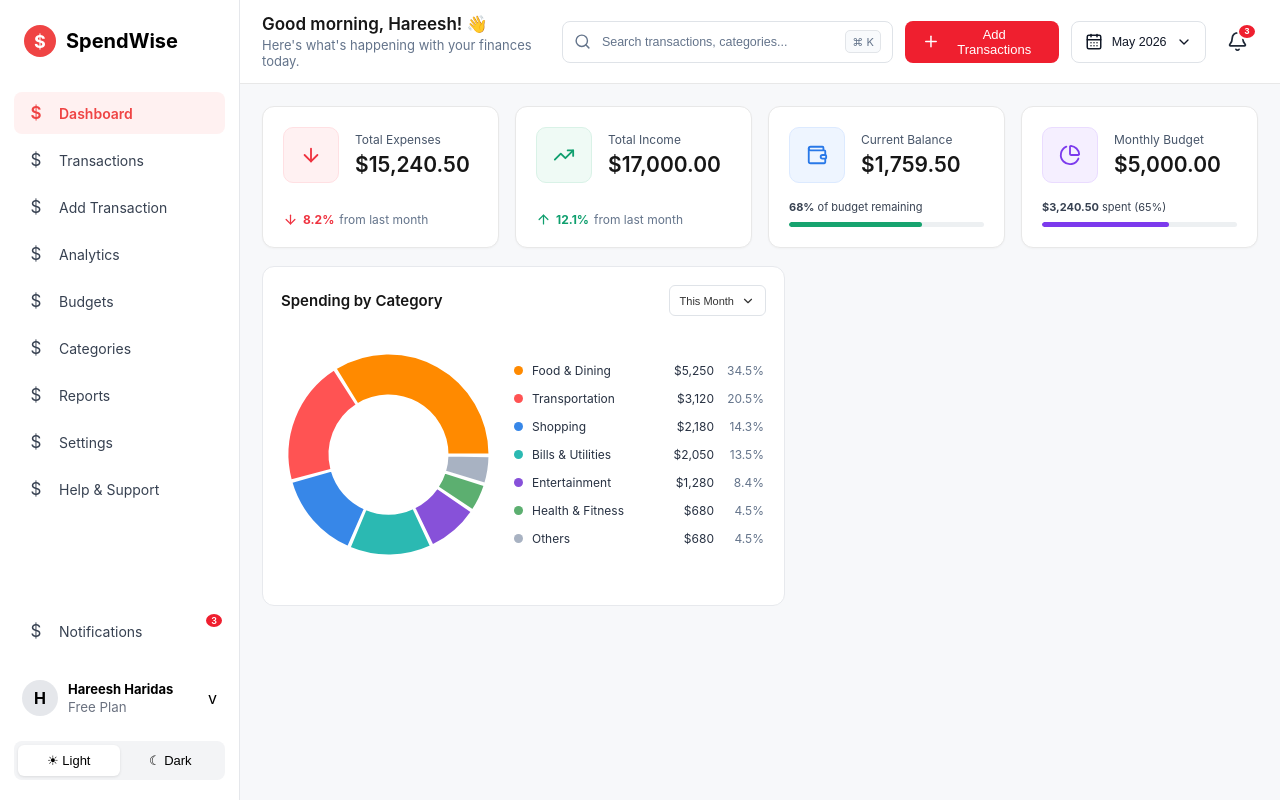
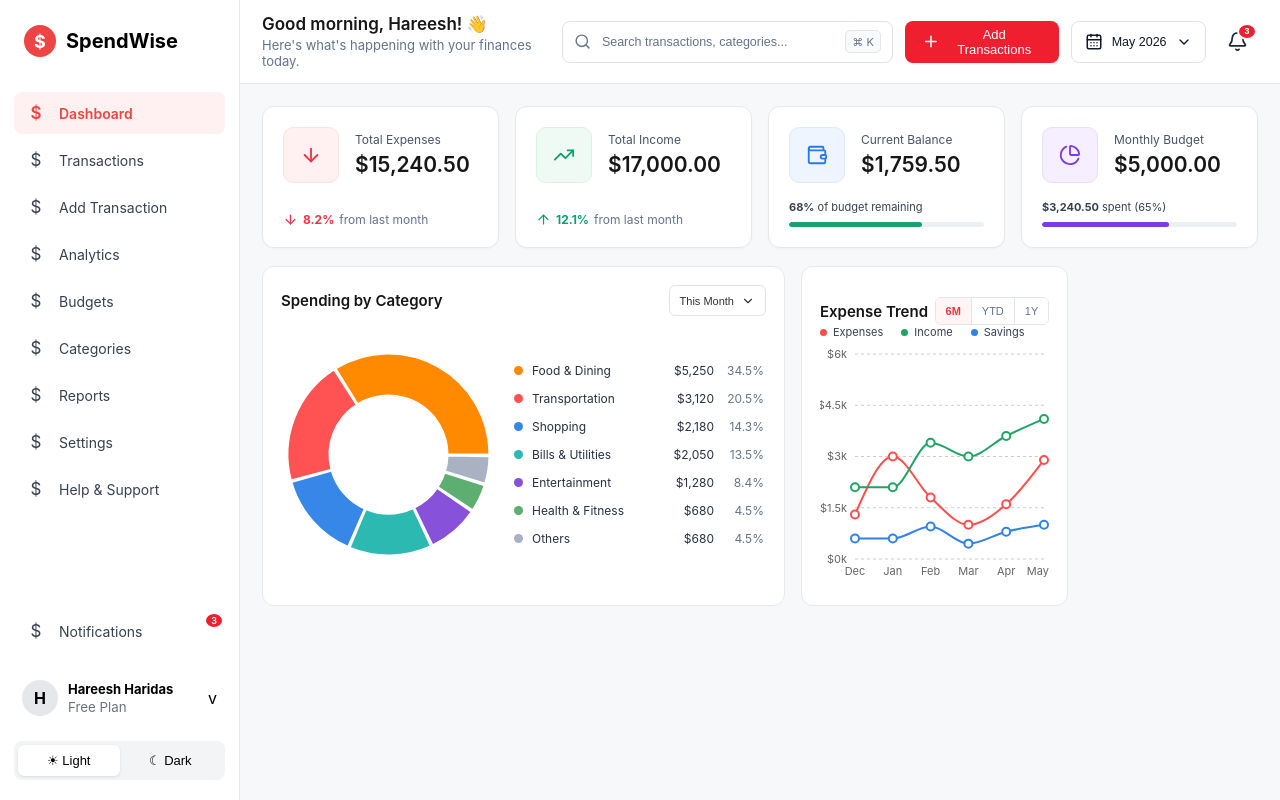
Before and after one commit to Hareesh-Haridas/SpendWise, a React (Vite) app: page / in a window 1280 px wide. Built offline with nearby package versions, Linux system fonts and the light colour scheme.

Commit message:
expense trend UI complete

```diff
--- a/src/App.jsx
+++ b/src/App.jsx
@@ -3,6 +3,7 @@ import Sidebar from './components/Sidebar/Sidebar'
 import Header from './components/Header/Header'
 import SummaryCards from './components/SummaryCards/SummaryCards'
 import SpendingCategory from './components/SpendingCategory/SpendingCategory'
+import ExpenseTrend from './components/ExpenseTrend/ExpenseTrend'
 
 function App() {
   return (
@@ -14,6 +15,7 @@ function App() {
           <SummaryCards />
           <div className='dashboard-grid'>
             <SpendingCategory />
+            <ExpenseTrend />
           </div>
         </div>
       </main>
--- /dev/null
+++ b/src/components/ExpenseTrend/ExpenseTrend.css
@@ -0,0 +1,121 @@
+.expense-trend {
+    width: 100%;
+    height: 340px;
+    background-color: #ffffff;
+    border: 1px solid #e7e9ed;
+    border-radius: 12px;
+    padding: 18px;
+    box-sizing: border-box;
+}
+
+.expense-trend-header {
+    display: flex;
+    align-items: center;
+    justify-content: space-between;
+    margin-top: 12px;
+}
+
+.expense-trend-header h2 {
+    margin: 0;
+    font-size: 15px;
+    font-weight: 600;
+    color: #151515;
+}
+
+.trend-periods {
+    display: flex;
+    align-items: center;
+    border: 1px solid #e2e5e9;
+    border-radius: 6px;
+    overflow: hidden;
+}
+
+.trend-periods button {
+    border: none;
+    background-color: #ffffff;
+    padding: 7px 10px;
+    font-size: 11px;
+    color: #64748b;
+    cursor: pointer;
+}
+
+.trend-periods button+button {
+    border-left: 1px solid #e2e5e9;
+}
+
+.trend-periods button:hover {
+    background-color: #f8f9fa;
+}
+
+.trend-periods button.active {
+    color: #ef3340;
+    font-weight: 600;
+    background-color: #fff5f5;
+}
+
+.trend-legend {
+    display: flex;
+    align-items: center;
+    gap: 18px;
+    margin-bottom: 5px;
+}
+
+.legend-item {
+    display: flex;
+    align-items: center;
+    gap: 6px;
+    font-size: 11px;
+    color: #374151;
+}
+
+.legend-dot {
+    width: 7px;
+    height: 7px;
+    border-radius: 50%;
+}
+
+.expense-dot {
+    background-color: #ff4d4d;
+}
+
+.income-dot {
+    background-color: #20a464;
+}
+
+.savings-dot {
+    background-color: #3182e6;
+}
+
+.trend-chart {
+    width: 100%;
+    height: 245px;
+}
+
+@media (max-width: 900px) {
+
+    .expense-trend {
+        height: 330px;
+    }
+
+    .trend-chart {
+        height: 235px;
+    }
+
+}
+
+
+@media (max-width: 500px) {
+
+    .expense-trend {
+        padding: 15px;
+    }
+
+    .trend-periods button {
+        padding: 6px 7px;
+    }
+
+    .trend-legend {
+        gap: 10px;
+    }
+
+}
--- /dev/null
+++ b/src/components/ExpenseTrend/ExpenseTrend.jsx
@@ -0,0 +1,181 @@
+import {
+    LineChart,
+    Line,
+    XAxis,
+    YAxis,
+    CartesianGrid,
+    Tooltip,
+    ResponsiveContainer
+}
+
+    from "recharts";
+import './ExpenseTrend.css'
+
+import React from 'react'
+
+function ExpenseTrend() {
+
+    const trendData = [{
+        month: "Dec",
+        expenses: 1300,
+        income: 2100,
+        savings: 600
+    },
+    {
+        month: "Jan",
+        expenses: 3000,
+        income: 2100,
+        savings: 600
+    },
+    {
+        month: "Feb",
+        expenses: 1800,
+        income: 3400,
+        savings: 950
+    },
+    {
+        month: "Mar",
+        expenses: 1000,
+        income: 3000,
+        savings: 450
+    },
+    {
+        month: "Apr",
+        expenses: 1600,
+        income: 3600,
+        savings: 800
+    },
+    {
+        month: "May",
+        expenses: 2900,
+        income: 4100,
+        savings: 1000
+    }];
+    return (
+        <section className="expense-trend">
+            <div className="expense-trend-header">
+                <h2>Expense Trend</h2>
+                <div className="trend-periods">
+                    <button className="active">6M</button>
+                    <button>YTD</button>
+                    <button>1Y</button>
+                </div>
+            </div>
+            <div className="trend-legend">
+                <div className="legend-item">
+                    <span className="legend-dot expense-dot"></span>
+                    <span>Expenses</span>
+                </div>
+                <div className="legend-item">
+                    <span className="legend-dot income-dot"></span>
+                    <span>Income</span>
+                </div>
+                <div className="legend-item">
+                    <span className="legend-dot savings-dot"></span>
+                    <span>Savings</span>
+                </div>
+            </div>
+            <div className="trend-chart">
+
+                <ResponsiveContainer
+                    width="100%"
+                    height="100%"
+                >
+
+                    <LineChart
+                        data={trendData}
+                        margin={{
+                            top: 10,
+                            right: 5,
+                            left: 0,
+                            bottom: 0
+                        }}
+                    >
+
+                        <CartesianGrid
+                            strokeDasharray="3 3"
+                            vertical={false}
+                        />
+
+
+                        <XAxis
+                            dataKey="month"
+                            axisLine={false}
+                            tickLine={false}
+                            tick={{
+                                fontSize: 11
+                            }}
+                        />
+
+
+                        <YAxis
+                            axisLine={false}
+                            tickLine={false}
+                            width={35}
+                            tick={{
+                                fontSize: 11
+                            }}
+                            tickFormatter={(value) =>
+                                `$${value / 1000}k`
+                            }
+                        />
+
+
+                        <Tooltip
+                            formatter={(value) =>
+                                `$${value.toLocaleString()}`
+                            }
+                        />
+
+
+                        <Line
+                            type="monotone"
+                            dataKey="expenses"
+                            stroke="#ff4d4d"
+                            strokeWidth={2}
+                            dot={{
+                                r: 4
+                            }}
+                            activeDot={{
+                                r: 5
+                            }}
+                        />
+
+
+                        <Line
+                            type="monotone"
+                            dataKey="income"
+                            stroke="#20a464"
+                            strokeWidth={2}
+                            dot={{
+                                r: 4
+                            }}
+                            activeDot={{
+                                r: 5
+                            }}
+                        />
+
+
+                        <Line
+                            type="monotone"
+                            dataKey="savings"
+                            stroke="#3182e6"
+                            strokeWidth={2}
+                            dot={{
+                                r: 4
+                            }}
+                            activeDot={{
+                                r: 5
+                            }}
+                        />
+
+                    </LineChart>
+
+                </ResponsiveContainer>
+
+            </div>
+        </section>
+    )
+}
+
+export default ExpenseTrend
```
